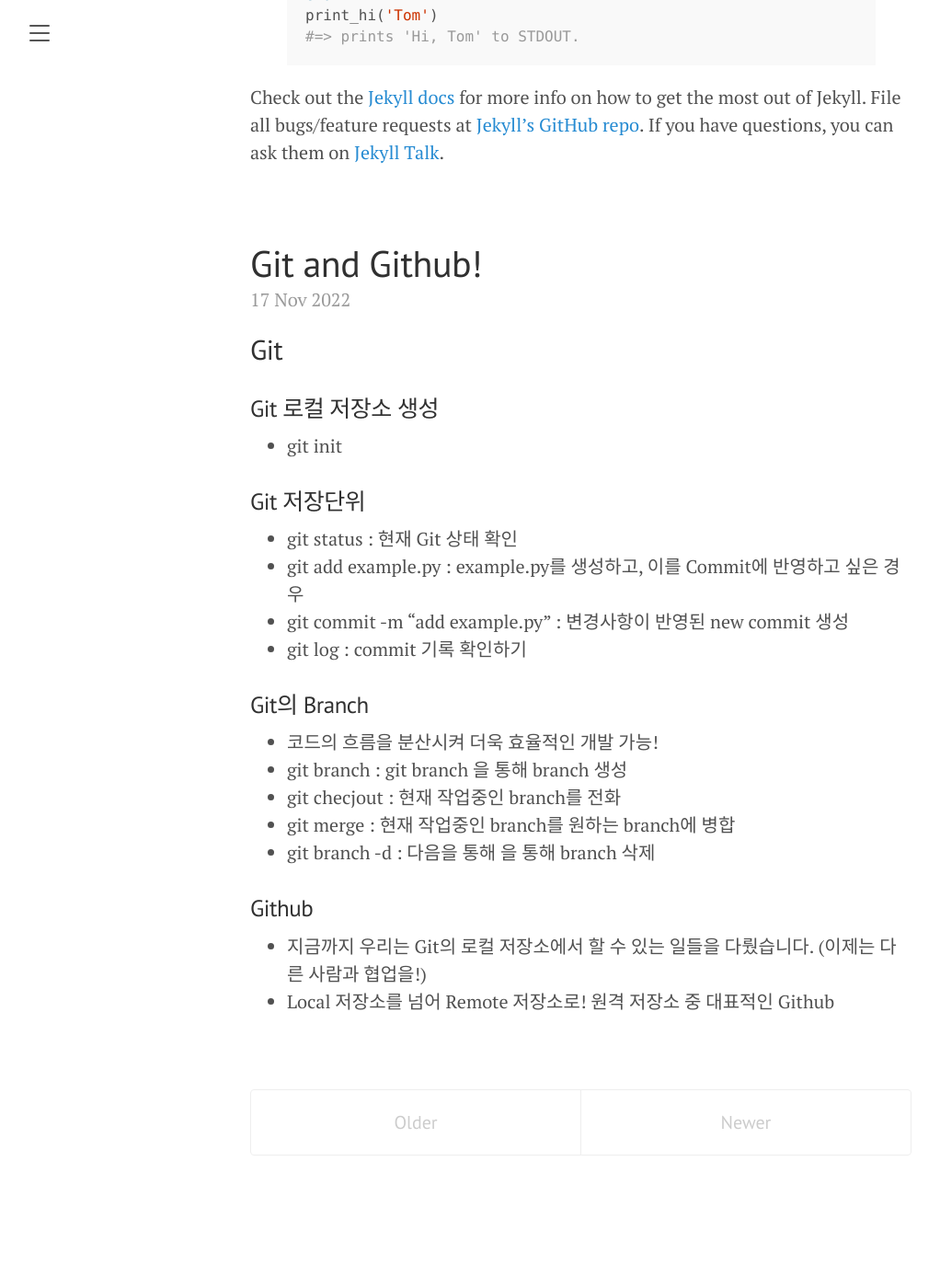
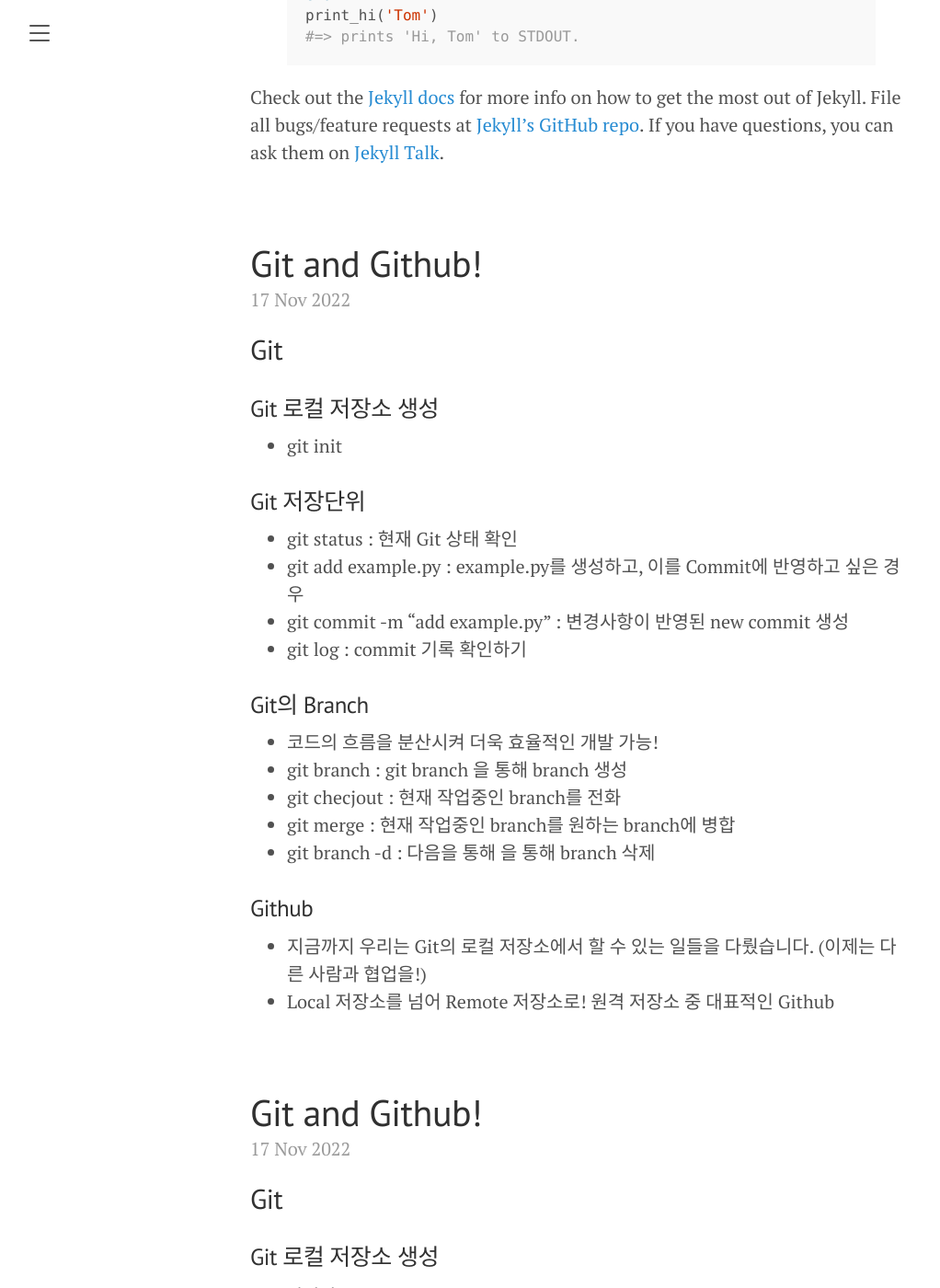
Before and after one commit to HyunisEmpty/HyunisEmpty.github.io, a Jekyll site: the page built from index.html, in a window 1280 px wide and 1400 px high, scrolled down 613 px. Shown: the whole window at 92% size, without its empty margins (8-1030 px from the left). Built offline with Jekyll 4.4.1, drawn with Linux system fonts in a browser that asks for light colours; the list of posts is cut into pages by our own code; before the commit the page ends 1929 px from its top, so only the background shows below that; some of the changed text lies outside the part shown.

Commit message:
new title

```diff
--- a/_config.yml
+++ b/_config.yml
@@ -1,6 +1,6 @@
 # Setup
-title:               Lanyon
-tagline:             'A Jekyll theme'
+title:               My Blog
+tagline:             'Hyun is Empty'
 description:         'A reserved <a href="https://jekyllrb.com" target="_blank">Jekyll</a> theme that places the utmost gravity on content with a hidden drawer. Made by <a href="https://twitter.com/mdo" target="_blank">@mdo</a>.'
 url:                 https://lanyon.getpoole.com
 # baseurl:             ''
--- /dev/null
+++ b/_posts/2022-11-17-welcome-jekyll.markdown
@@ -0,0 +1,28 @@
+---
+layout: post
+title:  "Git and Github!"
+date:   2022-11-17 12:43:00 +0900
+categories: jekyll update
+---
+
+## Git
+
+### Git 로컬 저장소 생성
+- git init
+
+### Git 저장단위
+- git status : 현재 Git 상태 확인
+- git add example.py : example.py를 생성하고, 이를 Commit에 반영하고 싶은 경우
+- git commit -m "add example.py" : 변경사항이 반영된 new commit 생성
+- git log : commit 기록 확인하기
+
+### Git의 Branch
+- 코드의 흐름을 분산시켜 더욱 효율적인 개발 가능!
+- git branch <branch_name> : git branch <branch 이름>을 통해 branch 생성
+- git checjout <branch_name> : 현재 작업중인 branch를 전화
+- git merge <branch_name> : 현재 작업중인 branch를 원하는 branch에 병합
+- git branch -d <branch_name> : 다음을 통해 <branch 이름>을 통해 branch 삭제
+
+### Github
+- 지금까지 우리는 Git의 로컬 저장소에서 할 수 있는 일들을 다뤘습니다. (이제는 다른 사람과 협업을!)
+- Local 저장소를 넘어 Remote 저장소로! 원격 저장소 중 대표적인 Github
```
